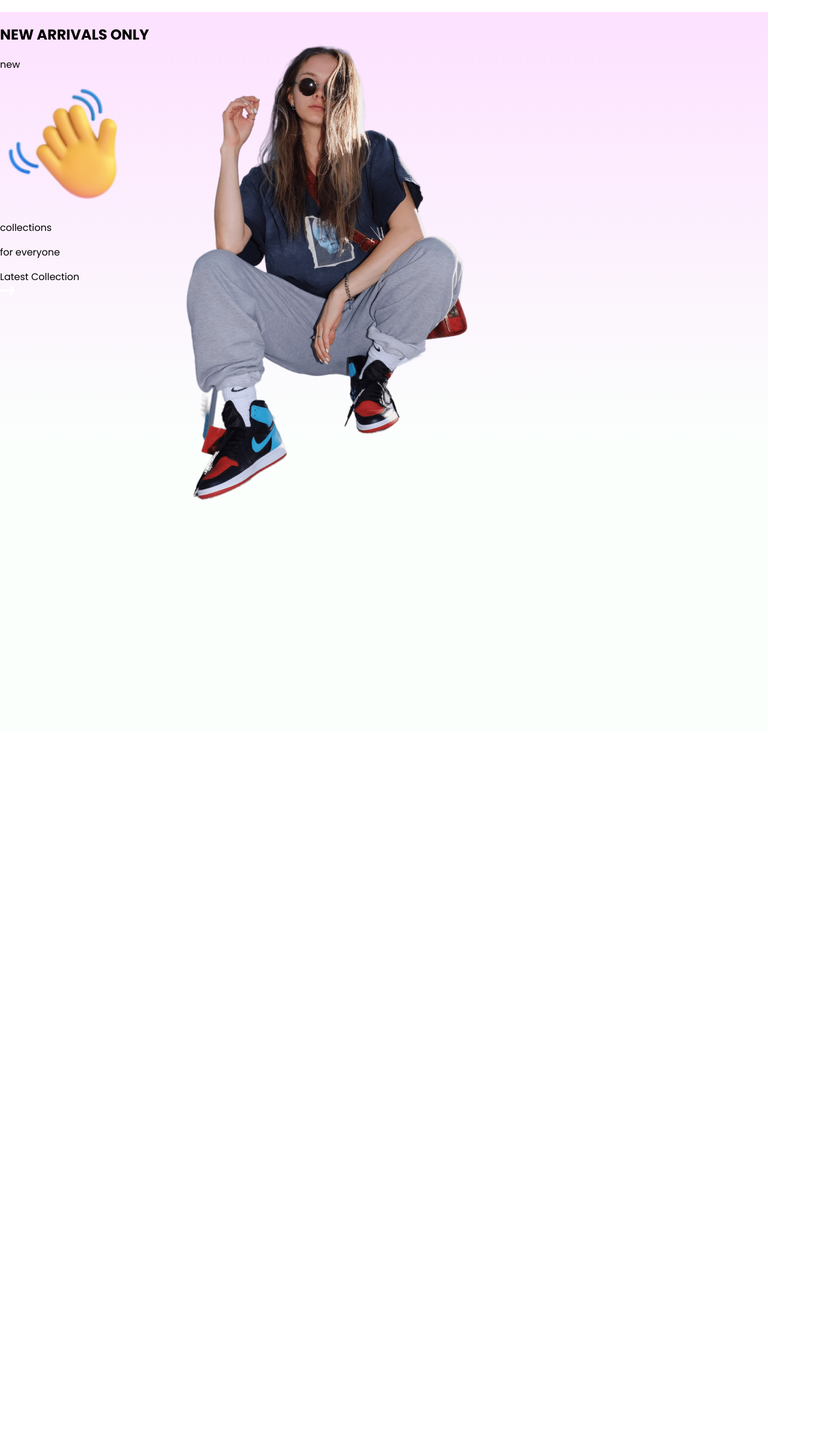
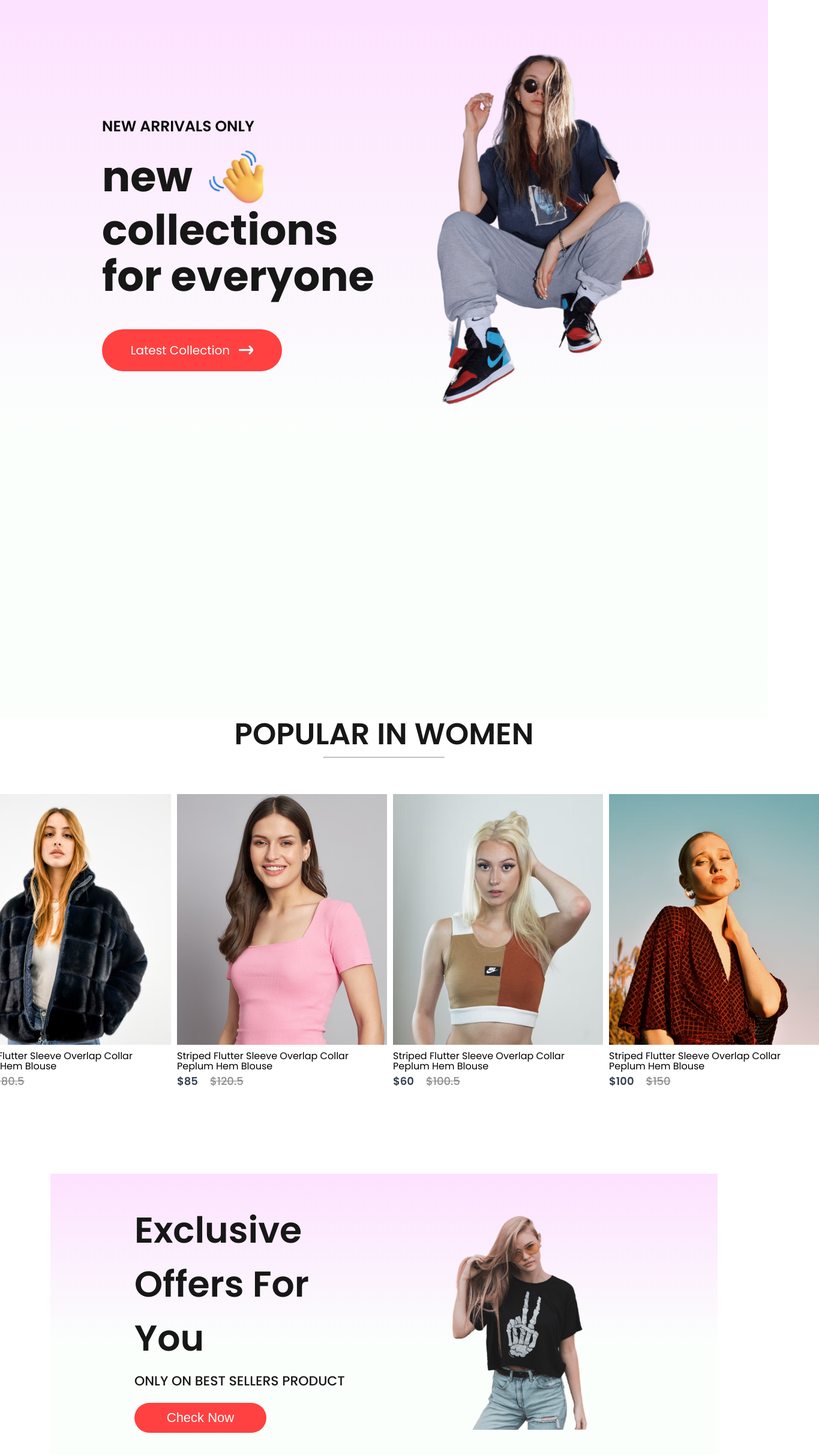
Before and after one commit to Likithpranai/Full-Stack-E-Commerce, a React (Create React App) app: page / in a window 1280 px wide. Shown: the part 100-2526 px from the top of the page at 60% size, 1365 px wide, since content can reach past the window. Before the commit the page ends 1320 px from the top, so only its background shows below. Built offline with nearby package versions, Linux system fonts and the light colour scheme.

Commit message:
Offers section done

```diff
--- a/src/Components/Hero/Hero.css
+++ b/src/Components/Hero/Hero.css
@@ -3,3 +3,65 @@
   background: linear-gradient(180deg, #fde1ff, #e1ffea22 60%);
   display: flex;
 }
+
+.hero-left {
+  display: flex;
+  flex: 1;
+  flex-direction: column;
+  align-items: first baseline;
+  padding-left: 170px;
+  padding-top: 200px;
+  gap: 20px;
+  line-height: 1.1;
+}
+
+.hero-left h2 {
+  color: #090909;
+  font-size: 25px;
+  font-weight: 600;
+}
+
+.hero-left p {
+  color: #171717;
+  font-size: 70px;
+  font-weight: 700;
+}
+
+.hero-hand-icon {
+  display: flex;
+  align-items: center;
+  gap: 20px;
+}
+
+.hero-hand-icon img {
+  width: 105px;
+  height: 100px;
+}
+
+.hero-latest-btn {
+  display: flex;
+  justify-content: center;
+  align-items: center;
+  gap: 15px;
+  width: 300px;
+  height: 70px;
+  border-radius: 75px;
+  margin-top: 30px;
+  background: #ff4141;
+  color: white;
+  font-size: 20px;
+  font-weight: 400;
+}
+
+.hero-right {
+  flex: 1;
+  flex-basis: 150px;
+  display: flex;
+  align-items: first baseline;
+}
+
+.hero-right img {
+  width: 75%;
+  padding-top: 50px;
+  padding-left: 30px;
+}
--- a/src/Components/Hero/Hero.jsx
+++ b/src/Components/Hero/Hero.jsx
@@ -9,7 +9,7 @@ const Hero = () => {
       <div className="hero-left">
         <h2>NEW ARRIVALS ONLY</h2>
         <div>
-          <div className="hand-hand-icon">
+          <div className="hero-hand-icon">
             <p>new</p>
             <img src={hand_icon} alt="" />
           </div>
--- /dev/null
+++ b/src/Components/Items/Item.css
@@ -0,0 +1,31 @@
+.item {
+  width: 320px;
+  padding-right: 10px;
+}
+
+.item p {
+  margin: 6px 0px;
+}
+
+.item-prices {
+  display: flex;
+  gap: 20px;
+}
+
+.item-price-new {
+  color: #374151;
+  font-size: 18px;
+  font-weight: 600;
+}
+
+.item-price-old {
+  color: #8c8c8c;
+  font-size: 18px;
+  font-weight: 500;
+  text-decoration: line-through;
+}
+
+.item:hover {
+  transform: scale(1.02);
+  transition: 0.2s;
+}
--- /dev/null
+++ b/src/Components/Items/Items.jsx
@@ -0,0 +1,20 @@
+import React from "react";
+import "./Item.css";
+
+const Items = (props) => {
+  {
+    /* WE ARE GOING TO BE USING PROPS HERE TO PASS TO CHILDREN PARENT COMPONENT TO GATHER ALL THE NECESSARY ITEMS FROM THE ITEM LIST */
+  }
+  return (
+    <div className="item">
+      <img src={props.image} alt="" />
+      <p>{props.name}</p>
+      <div className="item-prices">
+        <div className="item-price-new">${props.new_price}</div>
+        <div className="item-price-old">${props.old_price}</div>
+      </div>
+    </div>
+  );
+};
+
+export default Items;
--- /dev/null
+++ b/src/Components/Offers/Offers.css
@@ -0,0 +1,54 @@
+.offers {
+  width: 65%;
+  height: 60vh;
+  display: flex;
+  margin: auto;
+  padding: 0px 140px;
+  margin-bottom: 150px;
+  background: linear-gradient(180deg, #fde1ff 0%, #e1ffea22 60%);
+}
+
+.offers-left {
+  flex: 1;
+  display: flex;
+  flex-direction: column;
+  justify-content: center;
+}
+
+.offers-left h1 {
+  color: #171717;
+  font-size: 60px;
+  font-weight: 600;
+}
+
+.offers-left p {
+  color: #171717;
+  font-size: 22px;
+  font-weight: 500;
+  margin-top: 10px;
+  margin-bottom: 20px;
+}
+
+.check-now {
+  width: 220px;
+  height: 50px;
+  border-radius: 35px;
+  background: #ff4141;
+  border: none;
+  color: white;
+  font-size: 22px;
+  font-weight: 500;
+  cursor: pointer;
+}
+
+.offers-right {
+  flex: 1;
+  display: flex;
+  align-items: center;
+  justify-content: flex-end;
+  padding: 50px;
+}
+
+.offers-right img {
+  width: 70%;
+}
--- /dev/null
+++ b/src/Components/Offers/Offers.jsx
@@ -0,0 +1,21 @@
+import React from "react";
+import "./Offers.css";
+import exclusive_image from "../Assets/exclusive_image.png";
+
+const Offers = () => {
+  return (
+    <div className="offers">
+      <div className="offers-left">
+        <h1>Exclusive</h1>
+        <h1>Offers For You</h1>
+        <p>ONLY ON BEST SELLERS PRODUCT</p>
+        <button className="check-now">Check Now</button>
+      </div>
+      <div className="offers-right">
+        <img src={exclusive_image} alt="" />
+      </div>
+    </div>
+  );
+};
+
+export default Offers;
--- /dev/null
+++ b/src/Components/Popular/Popular.css
@@ -0,0 +1,29 @@
+.popular {
+  display: flex;
+  flex-direction: column;
+  align-items: center;
+  gap: 10px;
+  height: 70vh;
+  line-height: 1.1;
+  margin-bottom: 200px;
+}
+
+.popular h1 {
+  color: #171717;
+  font-size: 50px;
+  font-weight: 600;
+}
+
+.popular hr {
+  width: 200px;
+  height: 6px;
+  border-radius: 20px;
+  background: #252525;
+}
+
+.popular-item {
+  margin-top: 50px;
+
+  display: flex;
+  gap: 30px;
+}
--- /dev/null
+++ b/src/Components/Popular/Popular.jsx
@@ -0,0 +1,29 @@
+import React from "react";
+import "./Popular.css";
+import data_product from "../Assets/data";
+import Items from "../Items/Items";
+
+const Popular = () => {
+  return (
+    <div className="popular">
+      <h1>POPULAR IN WOMEN</h1>
+      <hr />
+      <div className="popular-item">
+        {data_product.map((item, i) => {
+          return (
+            <Items
+              key={i}
+              id={item.id}
+              name={item.name}
+              image={item.image}
+              new_price={item.new_price}
+              old_price={item.old_price}
+            />
+          );
+        })}
+      </div>
+    </div>
+  );
+};
+
+export default Popular;
--- a/src/Pages/Shop.jsx
+++ b/src/Pages/Shop.jsx
@@ -1,9 +1,13 @@
 import React from "react";
 import Hero from "../Components/Hero/Hero";
+import Popular from "../Components/Popular/Popular";
+import Offers from "../Components/Offers/Offers";
 const Shop = () => {
   return (
     <div>
       <Hero />
+      <Popular />
+      <Offers />
     </div>
   );
 };
--- a/src/index.css
+++ b/src/index.css
@@ -1,3 +1,6 @@
+* {
+  margin: 0;
+}
 body {
   margin: 0;
   font-family: -apple-system, BlinkMacSystemFont, "Segoe UI", "Roboto", "Oxygen",
```
